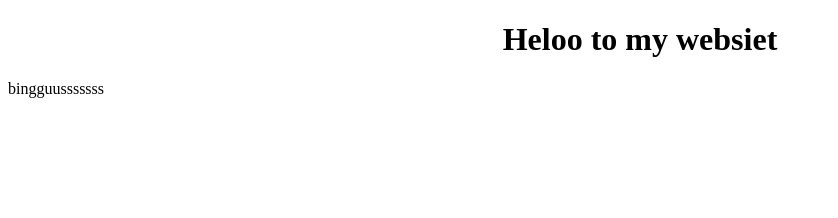
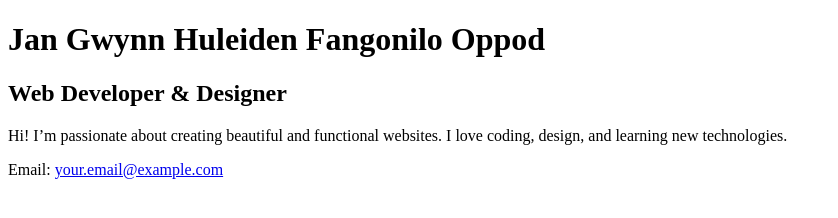
Before and after one commit to JanTheThird/MyFirstWebssite, a plain HTML site: page index.html in a window 1280 px wide. Shown: the whole page, without its empty margins (0-838 px from the left). Drawn offline with Linux system fonts and the light colour scheme.

Commit message:
Update index.html

```diff
--- a/index.html
+++ b/index.html
@@ -1,12 +1,17 @@
 <!DOCTYPE html>
 <html lang="en">
 <head>
-    <meta charset="UTF-8">
-    <meta name="viewport" content="width=device-width, initial-scale=1.0">
-    <title>website</title>
+  <meta charset="UTF-8" />
+  <title>About Me</title>
 </head>
 <body>
-    <center><h1>Heloo to my websiet</h1></center>
-    <p>bingguusssssss</p>
+  <h1>Jan Gwynn Huleiden Fangonilo Oppod</h1>
+  <h2>Web Developer & Designer</h2>
+  <p>
+    Hi! I’m passionate about creating beautiful and functional websites. I love coding, design, and learning new technologies.
+  </p>
+  <p>
+    Email: <a href="ojangwynn@gmail.com">your.email@example.com</a><br />
+  </p>
 </body>
 </html>
```
